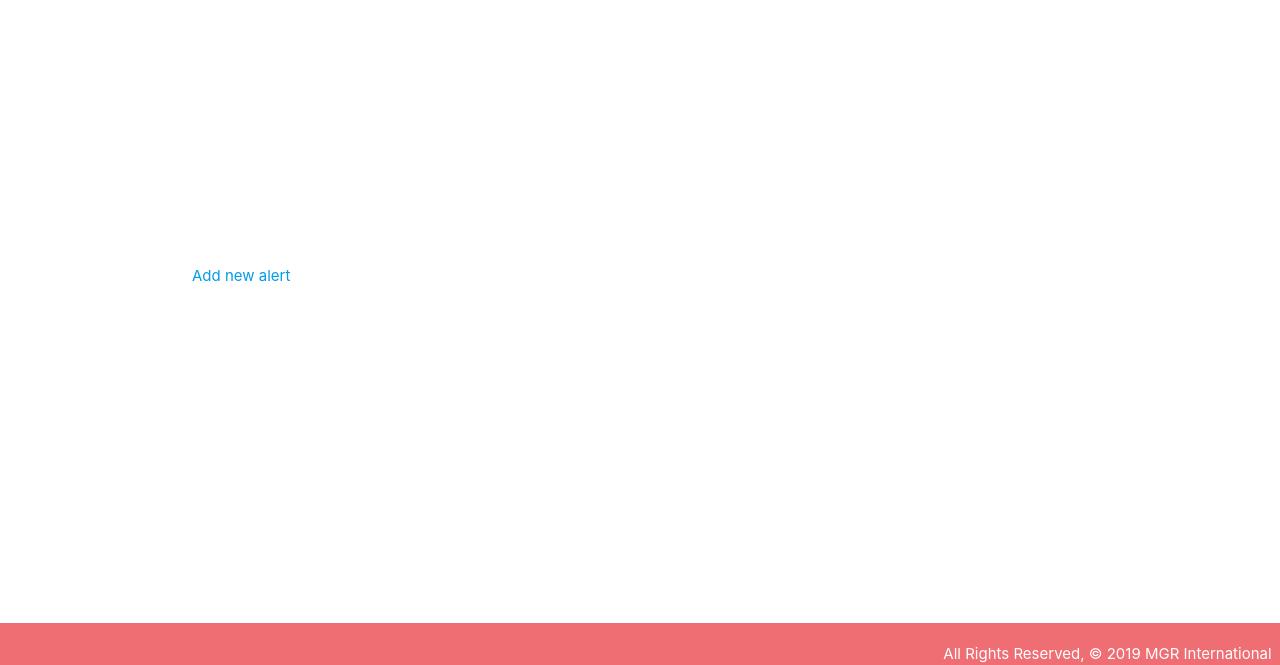
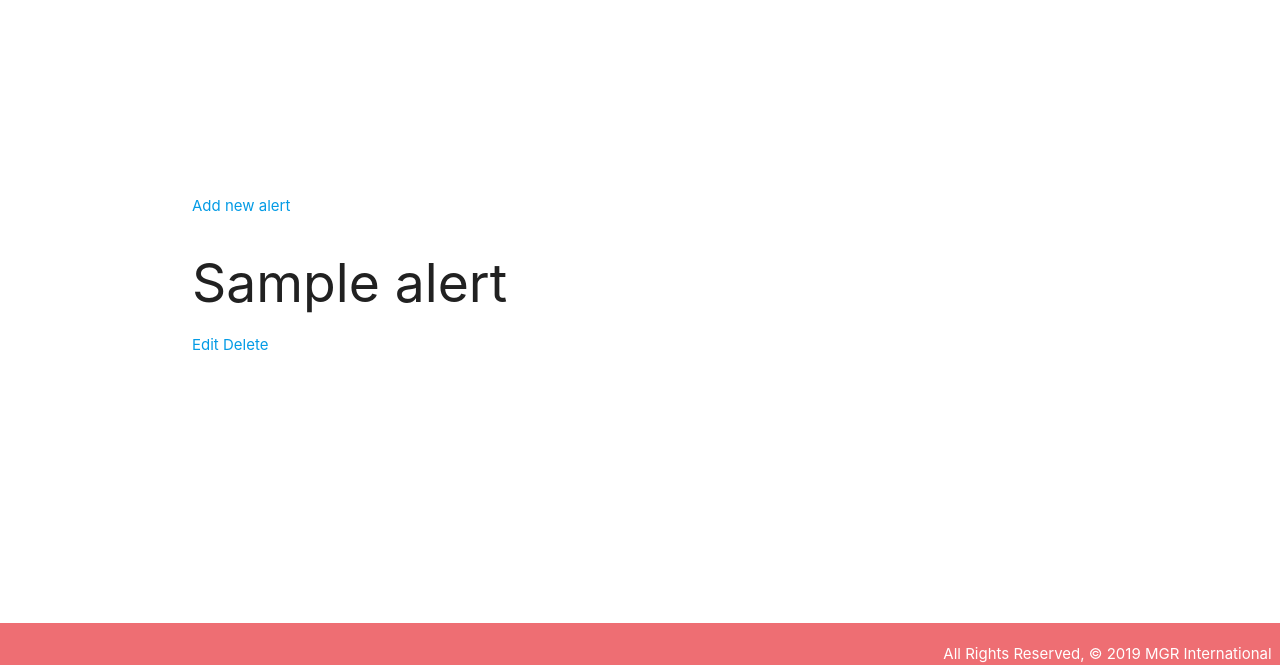
Before and after one commit to weronikaviola/leaflet, a Django app: page /alerts/ in a window 1280 px wide. Shown: the part 135-800 px from the top of the page. Run offline with Django 3.2, Linux system fonts and the light colour scheme; a user stored in the database is signed in; tables that the repository leaves empty hold one stand-in row (values such as "Sample post"); some libraries are stand-ins or nearby versions.

Commit message:
Alert fix

```diff
--- a/leaflet/main_app/templates/main_app/alert_list.html
+++ b/leaflet/main_app/templates/main_app/alert_list.html
@@ -3,7 +3,7 @@
 
 <!-- Add event link -->
 <a href="{% url 'alerts_create' %}">Add new alert</a>
-{% for alert in alert %}
+{% for alert in alert_list %}
 <h2>{{alert.title}}</h2>
 <div>
         <a href="{% url 'alerts_update' alert.id %}">Edit</a>
--- a/leaflet/main_app/views.py
+++ b/leaflet/main_app/views.py
@@ -77,6 +77,7 @@ class AlertUpdate(LoginRequiredMixin, UpdateView):
 class AlertDelete(LoginRequiredMixin, DeleteView):
     model = Alert
     success_url = '/alerts/'
+
 ###################### accounts ##################
 class ProfileCreate(LoginRequiredMixin, CreateView):
     model = Profile
```
